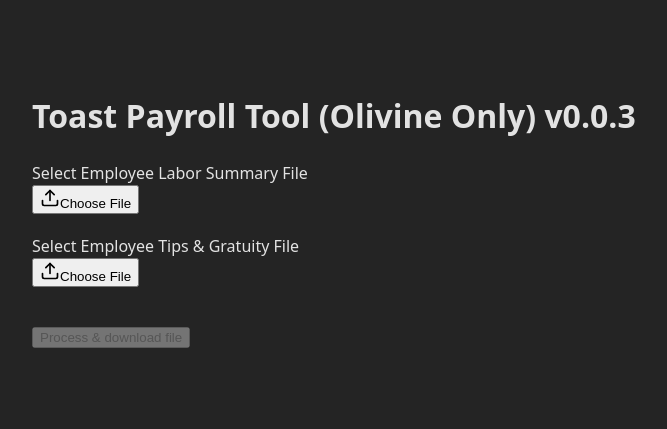
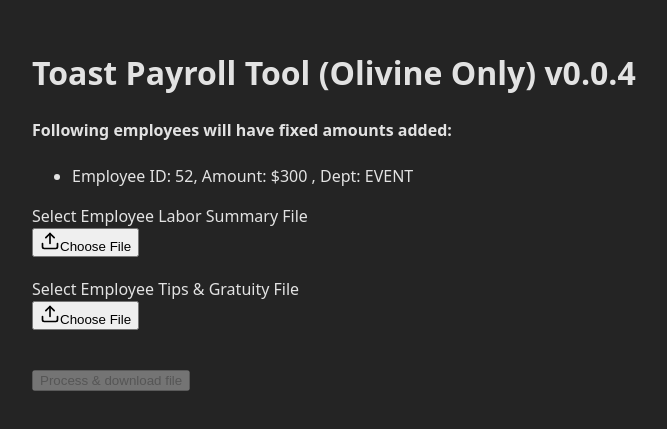
Before and after one commit to Ram-Hotel-Management/toast-payroll-tool, a React (Vite) app: page / in a window 1280 px wide. Shown: the part 191-620 px from the top of the page, without its empty margins (48-715 px from the left). Built offline with nearby package versions, Linux system fonts and the light colour scheme.

Commit message:
refactor: comment out fixed amounts addition for specific employees in payroll processing

```diff
--- a/package.json
+++ b/package.json
@@ -1,7 +1,7 @@
 {
   "name": "toast-payroll-tool",
   "private": true,
-  "version": "0.0.3",
+  "version": "0.0.4",
   "type": "module",
   "homepage": "https://deepp0925.github.io/toast-payroll-tool/",
   "scripts": {
--- a/src/App.tsx
+++ b/src/App.tsx
@@ -357,13 +357,7 @@ const App: React.FC = () => {
 
         // Add fixed amounts for specific employees
         for (let fixedEntry of FIXED_AMT_FOR_EMPLOYEES) {
-          const empExists = employeeHours.find(
-            (eh) => parseInt(eh.id) === fixedEntry.employee_id
-          );
-
-          if (empExists) {
-            output.push(fixedEntry);
-          }
+          output.push(fixedEntry);
         }
       } catch (error: any) {
         completed = false;
@@ -434,6 +428,16 @@ const App: React.FC = () => {
       <h1 className="text-3xl font-bold mb-8">
         Toast Payroll Tool (Olivine Only) v{version}
       </h1>
+      {/*  */}
+      <h4>Following employees will have fixed amounts added:</h4>
+      <ul className="list-disc list-inside mb-6">
+        {FIXED_AMT_FOR_EMPLOYEES.map((emp) => (
+          <li key={emp.employee_id}>
+            Employee ID: {emp.employee_id}, Amount: ${emp.amount} , Dept:{" "}
+            {emp.dept}
+          </li>
+        ))}
+      </ul>
       <EmployeHours file={employeeHoursFile} setFile={setEmployeeHoursFile} />
       <EmployeeTipsComponent
         file={employeeTipsFile}
```
